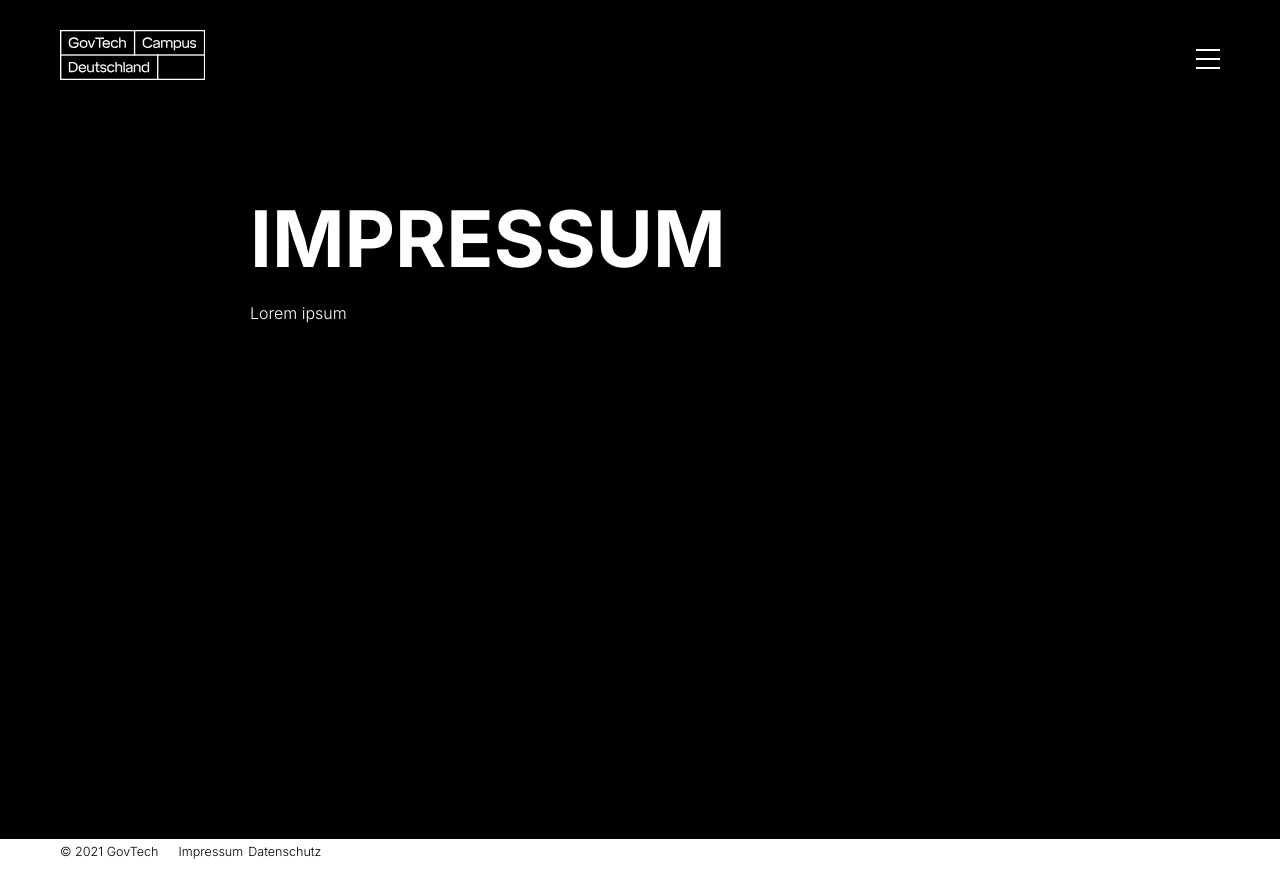
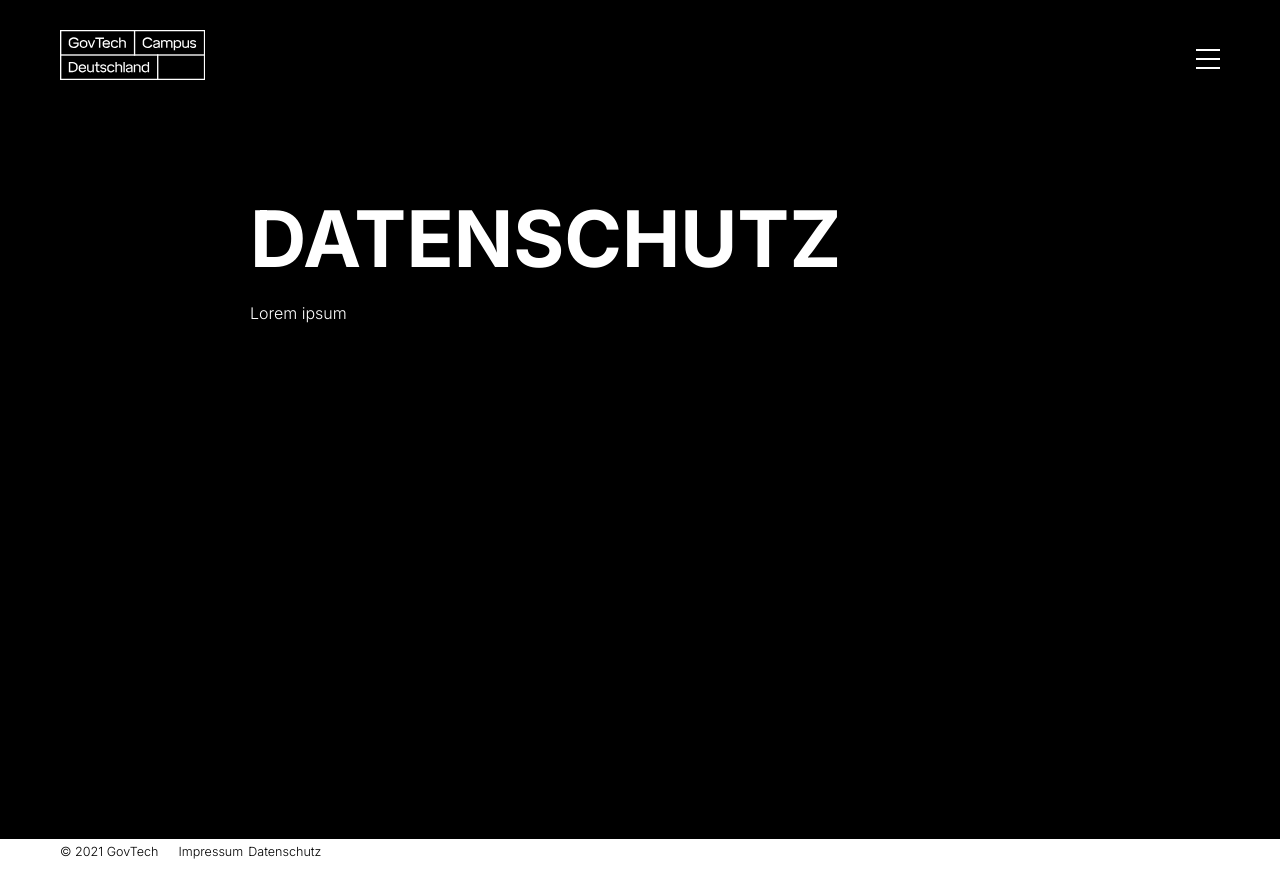
Before and after one commit to vera-vlasava/govtech-project, a Nuxt app: page /datenschutz in a window 1280 px wide. Built offline with nearby package versions, Linux system fonts and the light colour scheme.

Commit message:
imprint and logos

```diff
--- a/pages/datenschutz.vue
+++ b/pages/datenschutz.vue
@@ -1,15 +1,16 @@
 <template>
   <div>
     <header-prismic />
-
+    <div class="offcanvasmove">
 	    <div class="site-content page">
 	     	<div class="wrapper">
- 			<h1 class="u-h1">Impressum</h1>
+	 			<h1 class="u-h1">datenschutz</h1>
 	 			<p>Lorem ipsum</p>
 	 		</div>
 	    </div>
 
 	    <footer-prismic />
+ 	</div>
   </div>
 </template>
 
--- a/pages/impressum.vue
+++ b/pages/impressum.vue
@@ -1,7 +1,7 @@
 <template>
   <div>
     <header-prismic />
-
+    <div class="offcanvasmove">
 	    <div class="site-content page">
 	     	<div class="wrapper">
 	 			<h1 class="u-h1">Impressum</h1>
@@ -10,6 +10,7 @@
 	    </div>
 
 	    <footer-prismic />
+ 	</div>
   </div>
 </template>
 
```
Lines whose indentation alone changed are shown as unchanged.
